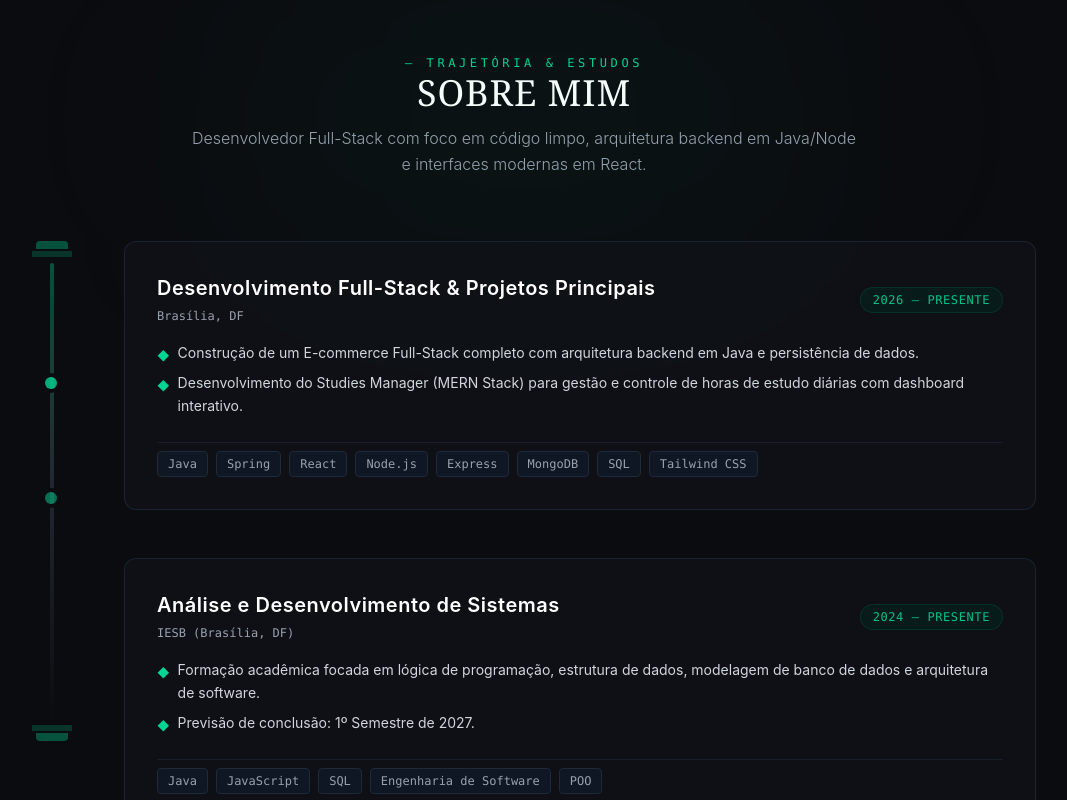
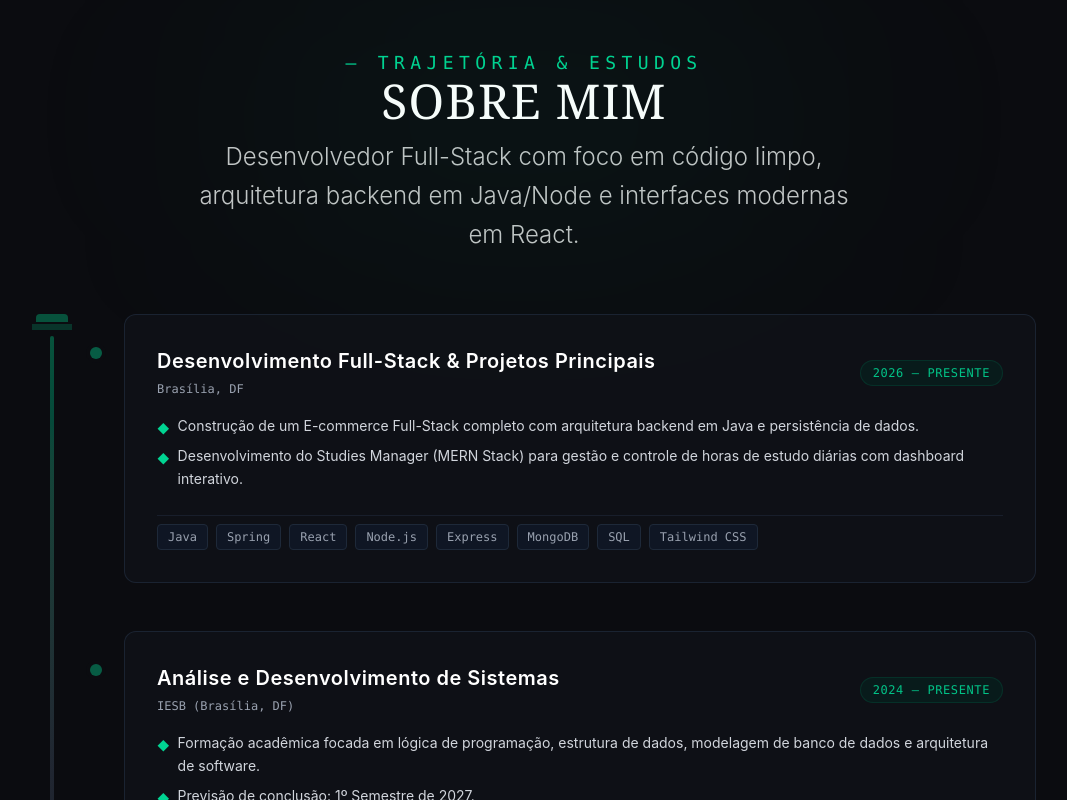
Before and after one commit to Lobato-ph17/Lobato.ph17-Portfolio, a React (Vite) app in the folder portfolio-react/: page / in a window 1280 px wide. Shown: the part 860-1660 px from the top of the page, without its empty margins (116-1183 px from the left). Built offline with nearby package versions, Linux system fonts and the light colour scheme.

Commit message:
feat: Muda o layout do componente sobre

```diff
--- a/portfolio-react/src/Components/About.jsx
+++ b/portfolio-react/src/Components/About.jsx
@@ -1,7 +1,5 @@
-import React from 'react';
 import { AcademicCapIcon, CodeBracketIcon, RocketLaunchIcon } from '@heroicons/react/24/outline';
 
- function About() {
 const timelineData = [
   {
     period: '2026 — PRESENTE',
@@ -9,9 +7,9 @@ import { AcademicCapIcon, CodeBracketIcon, RocketLaunchIcon } from '@heroicons/r
     location: 'Brasília, DF',
     description: [
       'Construção de um E-commerce Full-Stack completo com arquitetura backend em Java e persistência de dados.',
-        'Desenvolvimento do Studies Manager (MERN Stack) para gestão e controle de horas de estudo diárias com dashboard interativo.'
+      'Desenvolvimento do Studies Manager (MERN Stack) para gestão e controle de horas de estudo diárias com dashboard interativo.',
     ],
-      tags: ['Java', 'Spring', 'React', 'Node.js', 'Express', 'MongoDB', 'SQL', 'Tailwind CSS']
+    tags: ['Java', 'Spring', 'React', 'Node.js', 'Express', 'MongoDB', 'SQL', 'Tailwind CSS'],
   },
   {
     period: '2024 — PRESENTE',
@@ -19,9 +17,9 @@ import { AcademicCapIcon, CodeBracketIcon, RocketLaunchIcon } from '@heroicons/r
     location: 'IESB (Brasília, DF)',
     description: [
       'Formação acadêmica focada em lógica de programação, estrutura de dados, modelagem de banco de dados e arquitetura de software.',
-        'Previsão de conclusão: 1º Semestre de 2027.'
+      'Previsão de conclusão: 1º Semestre de 2027.',
     ],
-      tags: ['Java', 'JavaScript', 'SQL', 'Engenharia de Software', 'POO']
+    tags: ['Java', 'JavaScript', 'SQL', 'Engenharia de Software', 'POO'],
   },
   {
     period: '2025 — 2026',
@@ -29,81 +27,74 @@ import { AcademicCapIcon, CodeBracketIcon, RocketLaunchIcon } from '@heroicons/r
     location: 'Projetos Autônomos',
     description: [
       'Criação das aplicações Wild Horizons e Other Side utilizando Node.js e Express para manipulação de rotas, buscas e envio de dados.',
-        'Sólida experiência prévia em análise de processos, edição de conteúdo e resolução prática de problemas.'
+      'Sólida experiência prévia em análise de processos, edição de conteúdo e resolução prática de problemas.',
     ],
-      tags: ['Node.js', 'Express', 'JavaScript ES6+', 'REST APIs', 'Git']
-    }
+    tags: ['Node.js', 'Express', 'JavaScript ES6+', 'REST APIs', 'Git'],
+  },
 ];
 
+function About() {
   return (
-    <section className="bg-[#0b0c10] text-[#c5c6c7] py-20 px-6 sm:px-12 lg:px-24 min-h-screen relative overflow-hidden">
-      <div className="absolute top-0 left-1/2 -translate-x-1/2 w-[600px] h-[300px] bg-emerald-500/5 blur-[120px] pointer-events-none rounded-full" />
+    <section className="relative min-h-screen overflow-hidden bg-[#0b0c10] px-6 py-20 text-[#c5c6c7] sm:px-12 lg:px-24">
+      <div className="pointer-events-none absolute top-0 left-1/2 h-[300px] w-[600px] -translate-x-1/2 rounded-full bg-emerald-500/5 blur-[120px]" />
 
-      <div className="max-w-5xl mx-auto">
-        <div className="text-center mb-16 space-y-3">
-          <span className="text-xs font-mono tracking-[0.3em] uppercase text-emerald-400">
+      <div className="mx-auto max-w-5xl">
+        <div className="mb-15 space-y-3 text-center">
+          <span className="font-mono text-lg tracking-[0.3em] text-emerald-400 uppercase">
             — TRAJETÓRIA & ESTUDOS
           </span>
-          <h2 className="text-3xl sm:text-4xl font-serif tracking-wide text-white uppercase">
+          <h2 className="font-serif text-4xl tracking-wide text-white uppercase sm:text-5xl">
             Sobre Mim
           </h2>
-          <p className="text-sm sm:text-base text-gray-400 max-w-2xl mx-auto font-light leading-relaxed">
+          <p className="mx-auto max-w-2xl text-lg leading-relaxed font-light text-gray-350 sm:text-2xl">
             Desenvolvedor Full-Stack com foco em código limpo, arquitetura backend em Java/Node e interfaces modernas em React.
           </p>
         </div>
 
-        <div className="relative grid grid-cols-1 md:grid-cols-[80px_1fr] gap-8 items-start">
-
-          <div className="hidden md:flex flex-col items-center sticky top-24 h-[500px]">
-            <div className="w-8 h-2 bg-emerald-500/40 rounded-t sm" />
-            <div className="w-10 h-1.5 bg-emerald-400/20 my-0.5" />
-
-            <div className="w-1 flex-1 bg-gradient-to-b from-emerald-500/40 via-gray-700/50 to-transparent my-1 rounded-full relative">
-              <div className="absolute top-1/4 -left-[5px] w-3 h-3 rounded-full bg-emerald-400/80 ring-4 ring-[#0b0c10]" />
-              <div className="absolute top-2/4 -left-[5px] w-3 h-3 rounded-full bg-emerald-400/50 ring-4 ring-[#0b0c10]" />
+        <div className="relative grid grid-cols-1 items-stretch gap-8 md:grid-cols-[80px_1fr]">
+          <div className="hidden h-full flex-col items-center md:flex">
+            <div className="h-2 w-8 rounded-t-sm bg-emerald-500/40" />
+            <div className="my-0.5 h-1.5 w-10 bg-emerald-400/20" />
+            <div className="relative my-1 w-1 flex-1 rounded-full bg-gradient-to-b from-emerald-500/40 via-gray-700/50 to-transparent" />
+            <div className="mb-0.5 h-1.5 w-10 bg-emerald-400/20" />
+            <div className="h-2 w-8 rounded-b-sm bg-emerald-500/40" />
           </div>
 
-            <div className="w-10 h-1.5 bg-emerald-400/20 mb-0.5" />
-            <div className="w-8 h-2 bg-emerald-500/40 rounded-b sm" />
-          </div>
+          <div className="relative space-y-12 border-l border-gray-800 pl-6 md:border-none md:pl-0">
+            {timelineData.map((item) => (
+              <div
+                key={item.role}
+                className="group relative rounded-xl border border-gray-800/80 bg-[#12141c]/60 p-6 transition-all duration-300 hover:border-emerald-500/40 hover:shadow-lg hover:shadow-emerald-500/5 sm:p-8"
+              >
+                <div className="absolute top-8 -left-[35px] hidden h-3 w-3 rounded-full bg-emerald-400/40 ring-4 ring-[#0b0c10] transition-colors duration-300 group-hover:bg-emerald-400 md:block" />
+                <div className="absolute top-8 -left-[31px] h-2.5 w-2.5 rounded-full border-4 border-[#0b0c10] bg-emerald-400 md:hidden" />
 
-          <div className="space-y-12 relative border-l border-gray-800 md:border-none pl-6 md:pl-0">
-            {timelineData.map((item, index) => (
-              <div
-                key={index}
-                className="group relative bg-[#12141c]/60 border border-gray-800/80 hover:border-emerald-500/40 p-6 sm:p-8 rounded-xl transition-all duration-300 hover:shadow-lg hover:shadow-emerald-500/5"
-              >
-
-                <div className="md:hidden absolute -left-[31px] top-8 w-2.5 h-2.5 rounded-full bg-emerald-400 border-4 border-[#0b0c10]" />
-
-                <div className="flex flex-col sm:flex-row sm:items-center justify-between gap-2 mb-4">
+                <div className="mb-4 flex flex-col justify-between gap-2 sm:flex-row sm:items-center">
                   <div>
-                    <h3 className="text-xl font-semibold text-white tracking-wide group-hover:text-emerald-400 transition-colors">
+                    <h3 className="text-xl font-semibold tracking-wide text-white transition-colors group-hover:text-emerald-400">
                       {item.role}
                     </h3>
-                    <span className="text-xs font-mono text-gray-400">
-                      {item.location}
-                    </span>
+                    <span className="font-mono text-xs text-gray-400">{item.location}</span>
                   </div>
-                  <span className="text-xs font-mono tracking-wider text-emerald-400/90 bg-emerald-950/40 border border-emerald-800/30 px-3 py-1 rounded-full w-fit">
+                  <span className="w-fit rounded-full border border-emerald-800/30 bg-emerald-950/40 px-3 py-1 font-mono text-xs tracking-wider text-emerald-400/90">
                     {item.period}
                   </span>
                 </div>
 
-                <ul className="space-y-2 mb-6">
-                  {item.description.map((desc, dIdx) => (
-                    <li key={dIdx} className="text-sm text-gray-300 leading-relaxed flex items-start gap-2">
-                      <span className="text-emerald-400 mt-1.5 text-xs">◆</span>
+                <ul className="mb-6 space-y-2">
+                  {item.description.map((desc) => (
+                    <li key={desc} className="flex items-start gap-2 text-sm leading-relaxed text-gray-300">
+                      <span className="mt-1.5 text-xs text-emerald-400">◆</span>
                       <span>{desc}</span>
                     </li>
                   ))}
                 </ul>
 
-                <div className="flex flex-wrap gap-2 pt-2 border-t border-gray-800/60">
-                  {item.tags.map((tag, tIdx) => (
+                <div className="flex flex-wrap gap-2 border-t border-gray-800/60 pt-2">
+                  {item.tags.map((tag) => (
                     <span
-                      key={tIdx}
-                      className="text-xs font-mono text-gray-400 bg-gray-900/80 border border-gray-800 px-2.5 py-1 rounded hover:border-gray-700 hover:text-white transition-colors"
+                      key={tag}
+                      className="cursor-pointer rounded border border-gray-800 bg-gray-900/80 px-2.5 py-1 font-mono text-xs text-gray-400 transition-colors hover:border-gray-700 hover:text-white"
                     >
                       {tag}
                     </span>
@@ -112,7 +103,6 @@ import { AcademicCapIcon, CodeBracketIcon, RocketLaunchIcon } from '@heroicons/r
               </div>
             ))}
           </div>
-
         </div>
       </div>
     </section>
```
Lines whose indentation alone changed are shown as unchanged.
